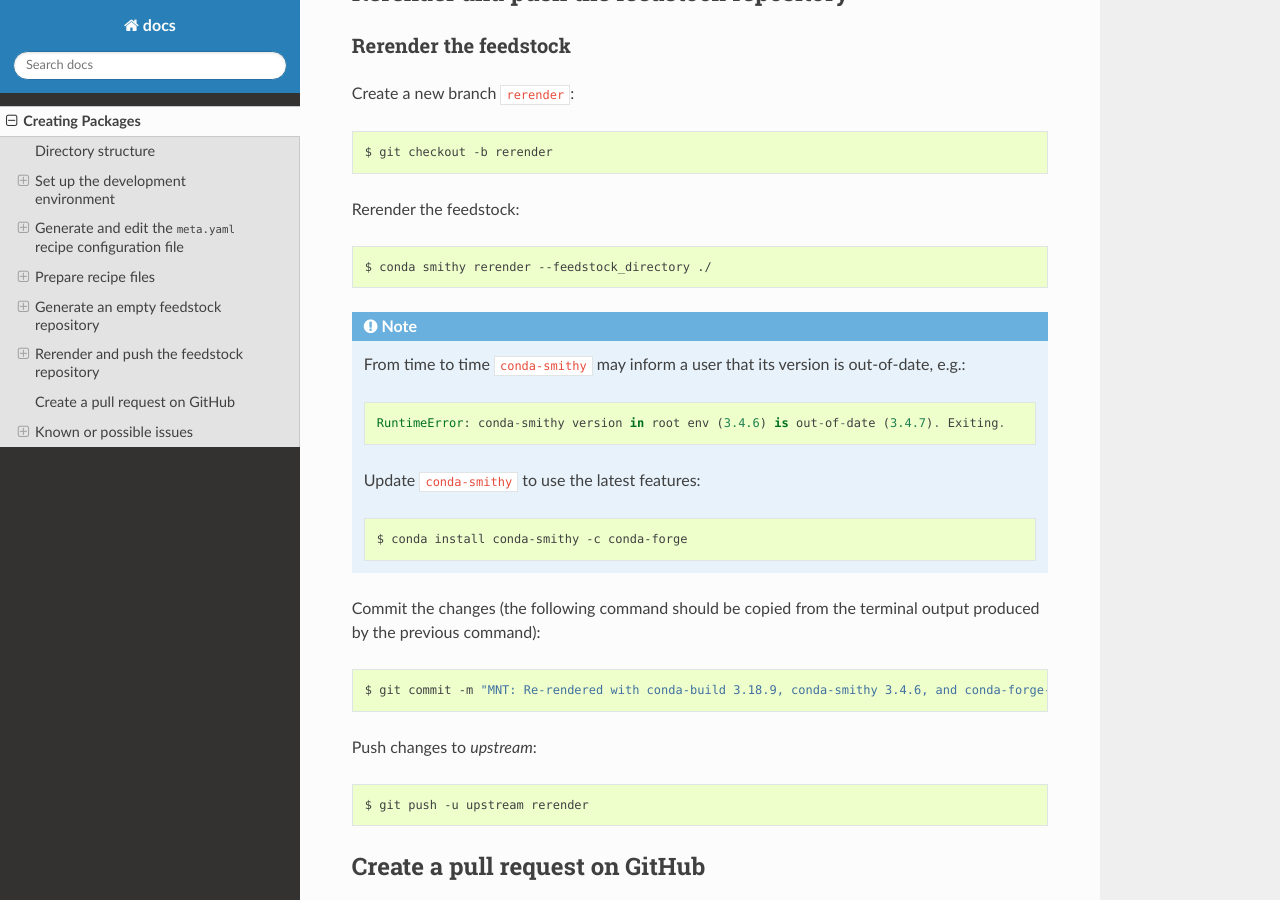
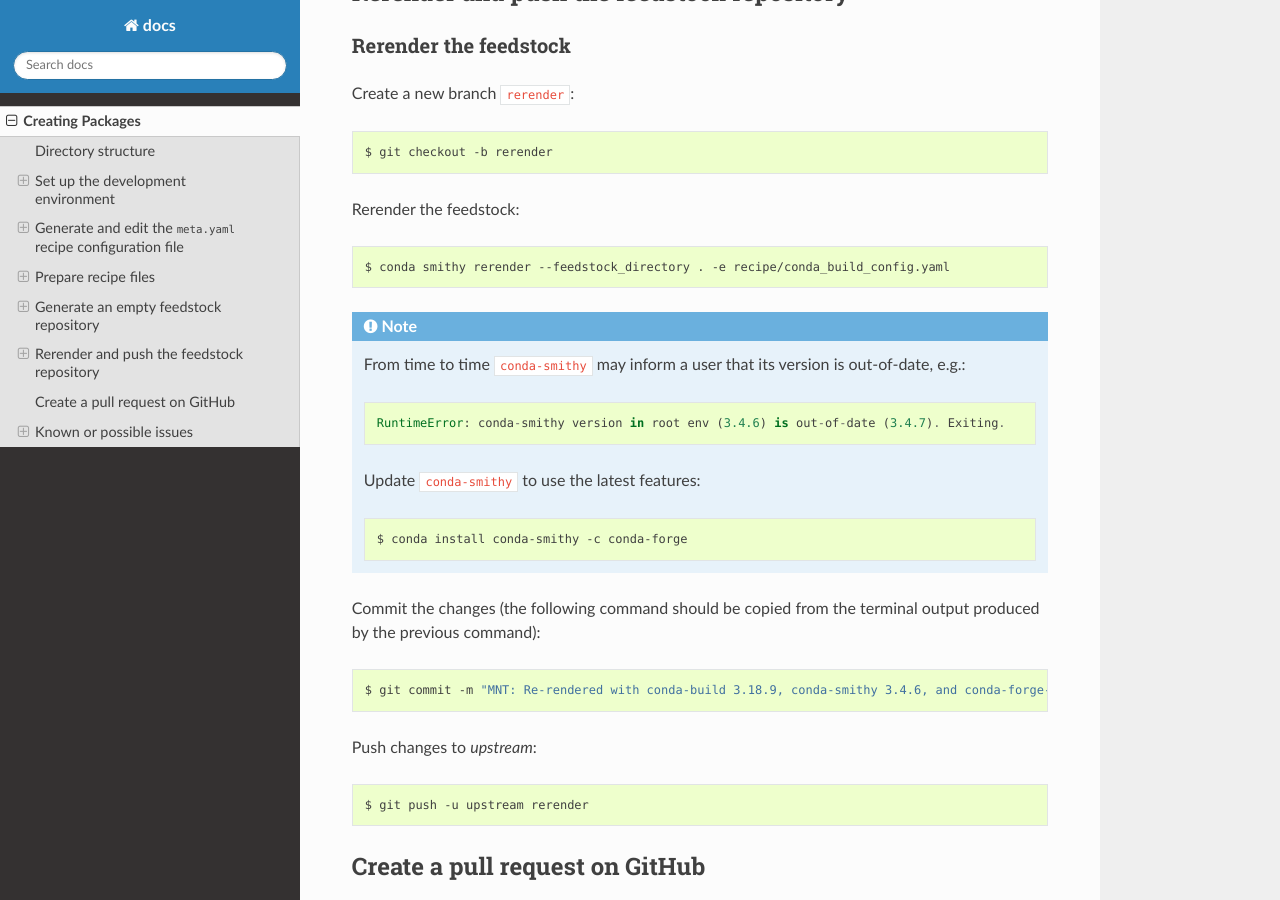
Before and after one commit to nsls-ii-forge/docs, a Sphinx documentation site: the page built from source/creating_packages.rst, in a window 1280 px wide and 900 px high, scrolled down 6180 px. Built offline with Sphinx 7.4.7 and the Read the Docs theme 2.0.0, drawn with Linux system fonts in a browser that asks for light colours.

Commit message:
update rerender command for conda-smithy 3.6.11

```diff
--- a/source/creating_packages.rst
+++ b/source/creating_packages.rst
@@ -361,7 +361,7 @@ Rerender the feedstock:
 
 .. code-block:: bash
 
-    $ conda smithy rerender --feedstock_directory ./
+    $ conda smithy rerender --feedstock_directory . -e recipe/conda_build_config.yaml
 
 .. note::
 
```
